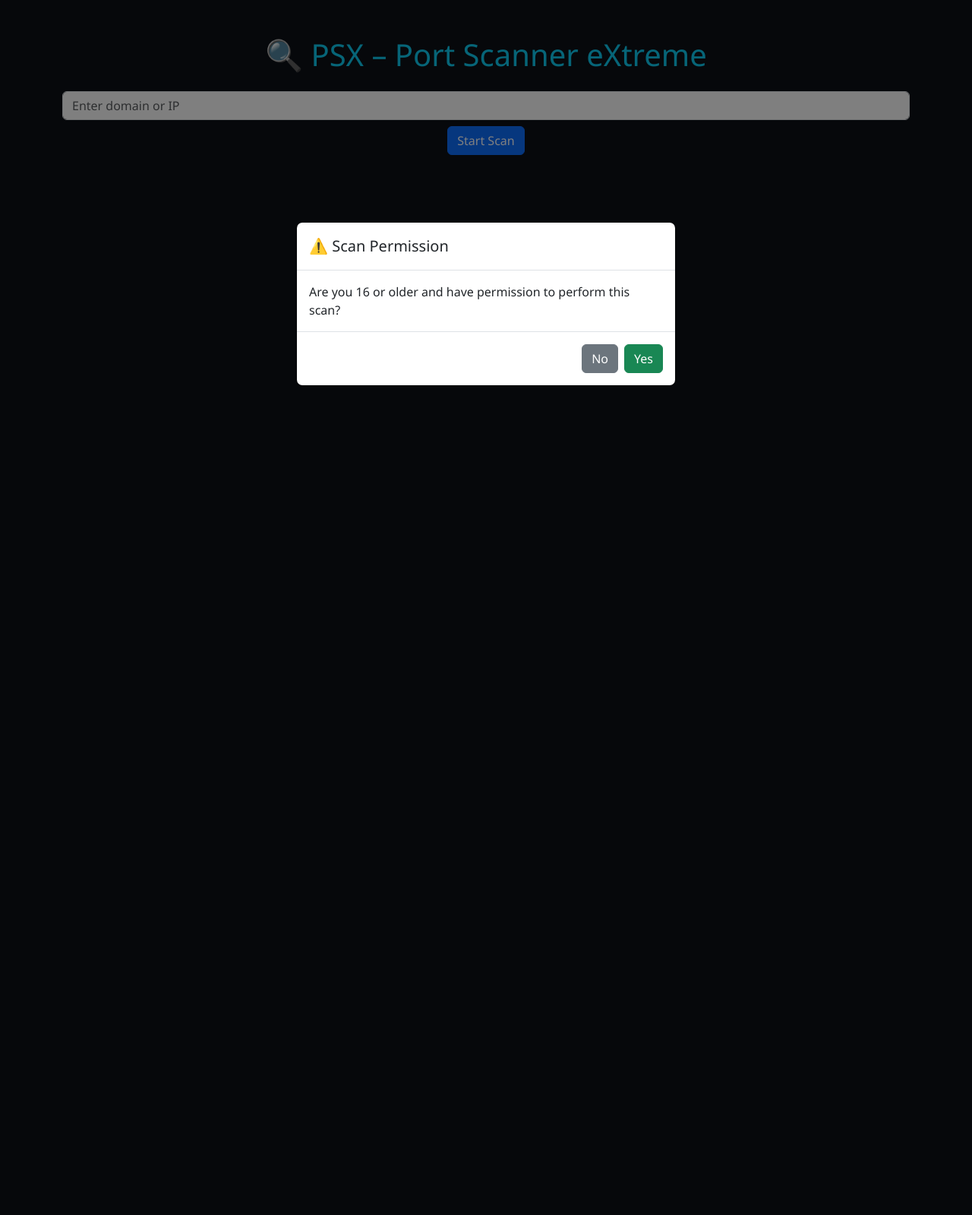
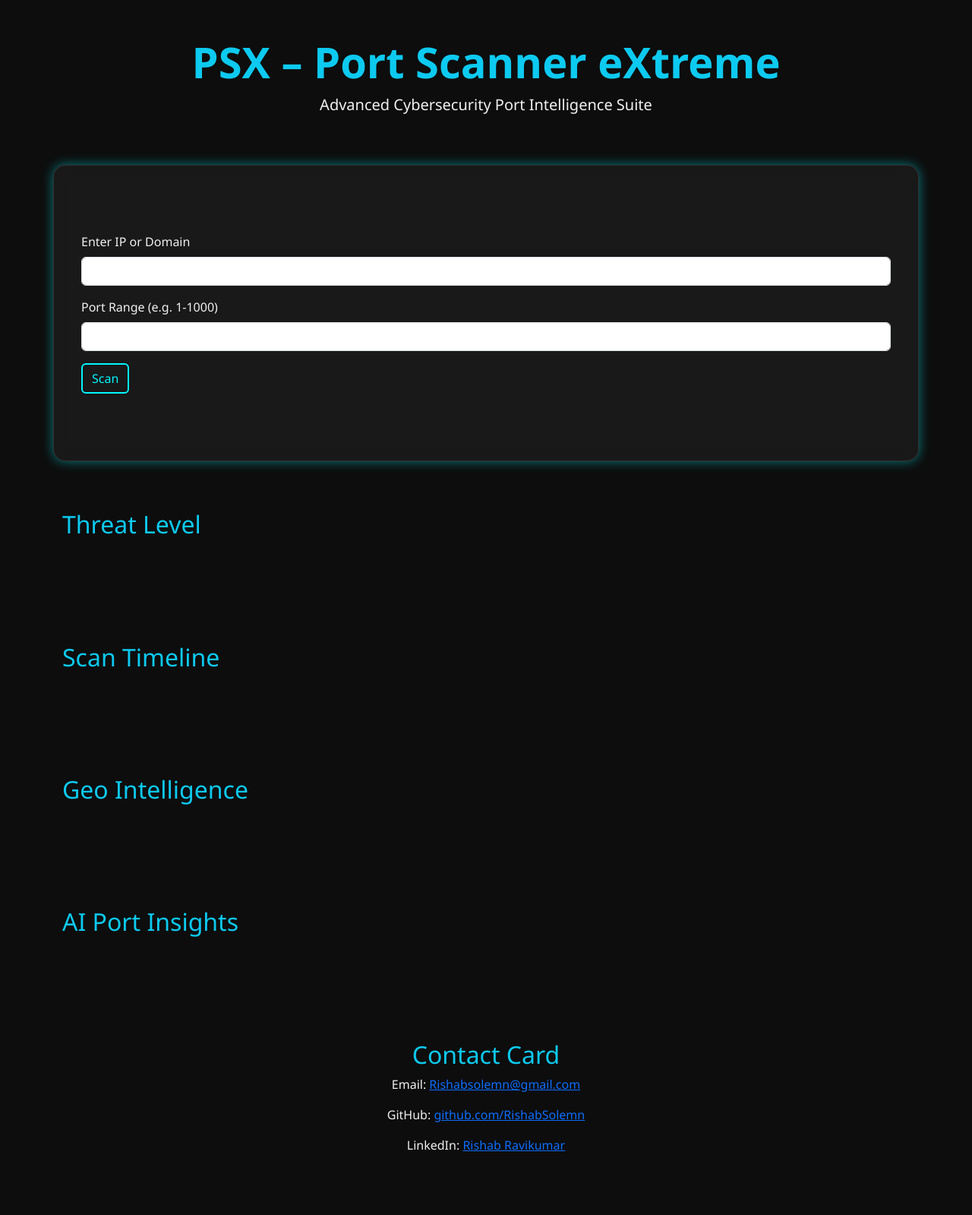
Before and after one commit to RishabSolemn/Port0-0, a Flask app: page / in a window 1280 px wide. Shown: the whole page at 76% size. Before the commit the page ends 507 px from the top, so only its background shows below. Run offline with Flask 3, Linux system fonts and the light colour scheme; some libraries are stand-ins or nearby versions.

Commit message:
Update index.html

```diff
--- a/templates/index.html
+++ b/templates/index.html
@@ -1,150 +1,124 @@
 <!DOCTYPE html>
 <html lang="en">
 <head>
-  <meta charset="UTF-8">
+  <meta charset="UTF-8" />
+  <meta name="viewport" content="width=device-width, initial-scale=1.0" />
   <title>PSX – Port Scanner eXtreme</title>
-  <link href="https://cdn.jsdelivr.net/npm/bootstrap@5.3.3/dist/css/bootstrap.min.css" rel="stylesheet">
+  <link href="https://cdn.jsdelivr.net/npm/bootstrap@5.3.0/dist/css/bootstrap.min.css" rel="stylesheet" />
+  <link href="https://unpkg.com/aos@2.3.1/dist/aos.css" rel="stylesheet">
   <style>
     body {
-      background: #0d1117;
-      color: #fff;
+      background: #0d0d0d;
+      color: #f1f1f1;
       font-family: 'Segoe UI', sans-serif;
-      padding-bottom: 100px;
+      overflow-x: hidden;
     }
-    .rasengan {
-      display: none;
+    .glass {
+      background: rgba(255, 255, 255, 0.05);
+      border-radius: 1rem;
+      backdrop-filter: blur(10px);
+      border: 1px solid rgba(255, 255, 255, 0.1);
+      box-shadow: 0 0 15px #00f7ff77;
+    }
+    .neon-btn {
+      border: 2px solid #00f7ff;
+      color: #00f7ff;
+      transition: all 0.3s ease;
+    }
+    .neon-btn:hover {
+      background: #00f7ff;
+      color: #000;
+      box-shadow: 0 0 15px #00f7ff, 0 0 25px #00f7ff;
+    }
+    .rasengan-loader {
+      position: fixed;
+      top: 0;
+      left: 0;
+      width: 100vw;
+      height: 100vh;
+      background: rgba(0,0,0,0.9);
+      display: flex;
+      align-items: center;
       justify-content: center;
-      align-items: center;
-      position: fixed;
-      inset: 0;
-      background: rgba(0, 0, 0, 0.9);
       z-index: 9999;
     }
-    .threat-bar {
-      height: 20px;
-      border-radius: 10px;
-      overflow: hidden;
-      margin-top: 10px;
+    .hidden {
+      display: none !important;
     }
-    .timeline {
-      font-size: 0.9rem;
+    section {
+      padding: 4rem 1rem;
     }
   </style>
 </head>
 <body>
-  <div class="container mt-5">
-    <h1 class="text-center text-info mb-4">🔍 PSX – Port Scanner eXtreme</h1>
-    <form id="scanForm" class="text-center">
-      <input type="text" class="form-control mb-2" name="target" placeholder="Enter domain or IP" required>
-      <button type="submit" class="btn btn-primary">Start Scan</button>
-    </form>
 
-    <div id="results" class="mt-4" style="display:none;">
-      <h4>📊 Threat Level: <span id="threat-level" class="badge bg-secondary"></span></h4>
-      <div class="threat-bar bg-dark mt-2">
-        <div id="threat-bar-fill" class="bg-success" style="width: 0%; height: 100%; transition: width 1s;"></div>
-      </div>
-
-      <h5 class="mt-4">🛠 Open Ports:</h5>
-      <ul id="ports" class="list-group"></ul>
-
-      <h5 class="mt-4">🌐 Geo IP Info:</h5>
-      <pre id="geo"></pre>
-
-      <h5>🧠 DNS Deception Check:</h5>
-      <pre id="deception"></pre>
-
-      <h5 class="mt-4">🕒 Scan Timeline:</h5>
-      <ul id="timeline" class="timeline"></ul>
-    </div>
+  <!-- Rasengan Loading Screen -->
+  <div class="rasengan-loader" id="loadingScreen">
+    <img src="https://media.tenor.com/eKVJL6LOcsUAAAAi/naruto-rasengan.gif" alt="Rasengan Loading" style="width: 150px;">
   </div>
 
-  <!-- Rasengan Loading -->
-  <div class="rasengan" id="loadingScreen">
-    <img src="https://media.tenor.com/p0G_bmA2N-oAAAAC/rasengan.gif" alt="Loading Rasengan" width="300">
-  </div>
+  <!-- Header -->
+  <header class="text-center py-5">
+    <h1 data-aos="fade-down" class="display-4 fw-bold text-info">PSX – Port Scanner eXtreme</h1>
+    <p data-aos="fade-up" class="lead">Advanced Cybersecurity Port Intelligence Suite</p>
+  </header>
 
-  <!-- Scan Permission Modal -->
-  <div class="modal fade" id="permissionModal" tabindex="-1" aria-hidden="true">
-    <div class="modal-dialog modal-dialog-centered">
-      <div class="modal-content text-dark">
-        <div class="modal-header">
-          <h5 class="modal-title">⚠️ Scan Permission</h5>
-        </div>
-        <div class="modal-body">
-          Are you 16 or older and have permission to perform this scan?
-        </div>
-        <div class="modal-footer">
-          <button class="btn btn-secondary" onclick="window.close()">No</button>
-          <button class="btn btn-success" data-bs-dismiss="modal">Yes</button>
-        </div>
+  <!-- Scanner Section -->
+  <section class="container glass" data-aos="zoom-in">
+    <form method="POST" action="/scan" class="p-4">
+      <div class="mb-3">
+        <label for="target" class="form-label">Enter IP or Domain</label>
+        <input type="text" name="target" class="form-control" required>
       </div>
-    </div>
-  </div>
+      <div class="mb-3">
+        <label for="ports" class="form-label">Port Range (e.g. 1-1000)</label>
+        <input type="text" name="ports" class="form-control" required>
+      </div>
+      <button type="submit" class="btn neon-btn">Scan</button>
+    </form>
+  </section>
 
-  <script src="https://cdn.jsdelivr.net/npm/bootstrap@5.3.3/dist/js/bootstrap.bundle.min.js"></script>
+  <!-- Threat Meter -->
+  <section class="container" data-aos="fade-up">
+    <h2 class="text-info">Threat Level</h2>
+    <div id="threatMeter"></div>
+  </section>
+
+  <!-- Scan Timeline -->
+  <section class="container" data-aos="fade-up">
+    <h2 class="text-info">Scan Timeline</h2>
+    <div id="timeline"></div>
+  </section>
+
+  <!-- Geo Intelligence -->
+  <section class="container" data-aos="fade-up">
+    <h2 class="text-info">Geo Intelligence</h2>
+    <div id="geoInfo"></div>
+  </section>
+
+  <!-- AI Port Interpretation -->
+  <section class="container" data-aos="fade-up">
+    <h2 class="text-info">AI Port Insights</h2>
+    <div id="aiPortInterpret"></div>
+  </section>
+
+  <!-- Contact Section -->
+  <section class="container text-center" data-aos="zoom-in">
+    <h2 class="text-info">Contact Card</h2>
+    <p>Email: <a href="mailto:Rishabsolemn@gmail.com">Rishabsolemn@gmail.com</a></p>
+    <p>GitHub: <a href="https://github.com/RishabSolemn" target="_blank">github.com/RishabSolemn</a></p>
+    <p>LinkedIn: <a href="https://www.linkedin.com/in/rishab-ravikumar-7b3b28368" target="_blank">Rishab Ravikumar</a></p>
+  </section>
+
+  <script src="https://unpkg.com/aos@2.3.1/dist/aos.js"></script>
   <script>
-    const form = document.getElementById('scanForm');
-    const loading = document.getElementById('loadingScreen');
-    const results = document.getElementById('results');
-
+    AOS.init();
+    // Simulate loading screen delay
     window.onload = () => {
-      const modal = new bootstrap.Modal(document.getElementById('permissionModal'));
-      modal.show();
+      setTimeout(() => {
+        document.getElementById('loadingScreen').classList.add('hidden');
+      }, 2000);
     }
-
-    form.addEventListener('submit', async e => {
-      e.preventDefault();
-      results.style.display = 'none';
-      loading.style.display = 'flex';
-
-      const formData = new FormData(form);
-      const res = await fetch('/scan', { method: 'POST', body: formData });
-
-      loading.style.display = 'none';
-
-      if (!res.ok) {
-        alert("Failed to scan. Check input.");
-        return;
-      }
-
-      const data = await res.json();
-      document.getElementById('threat-level').innerText = data.threat_level;
-
-      let threatColor = "bg-success", width = "30%";
-      if (data.threat_level === "Medium") {
-        threatColor = "bg-warning"; width = "65%";
-      } else if (data.threat_level === "High") {
-        threatColor = "bg-danger"; width = "100%";
-      }
-      const bar = document.getElementById('threat-bar-fill');
-      bar.className = threatColor;
-      bar.style.width = width;
-
-      const list = document.getElementById('ports');
-      list.innerHTML = '';
-      data.open_ports.forEach(p => {
-        const li = document.createElement('li');
-        li.className = 'list-group-item text-dark';
-        li.innerText = `Port ${p.port} - ${p.description}`;
-        list.appendChild(li);
-      });
-
-      const geo = data.geo_info;
-      document.getElementById('geo').innerText = `IP: ${geo.ip}\nCity: ${geo.city}\nRegion: ${geo.region}\nCountry: ${geo.country}\nOrg: ${geo.org}`;
-
-      document.getElementById('deception').innerText = data.deception.join('\n');
-
-      const tlist = document.getElementById('timeline');
-      tlist.innerHTML = '';
-      data.timeline.forEach(t => {
-        const item = document.createElement('li');
-        item.innerText = `Open port detected at ${t}`;
-        tlist.appendChild(item);
-      });
-
-      results.style.display = 'block';
-    });
   </script>
 </body>
 </html>
```
